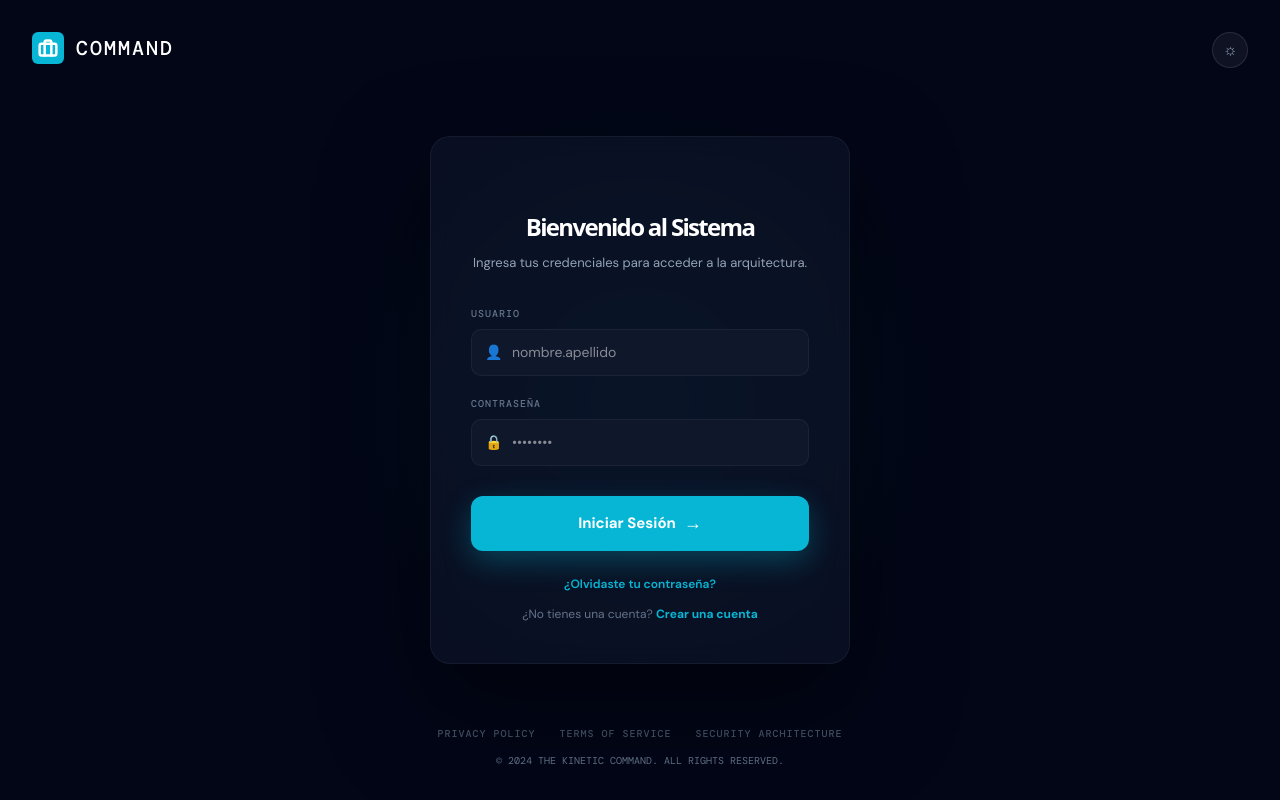
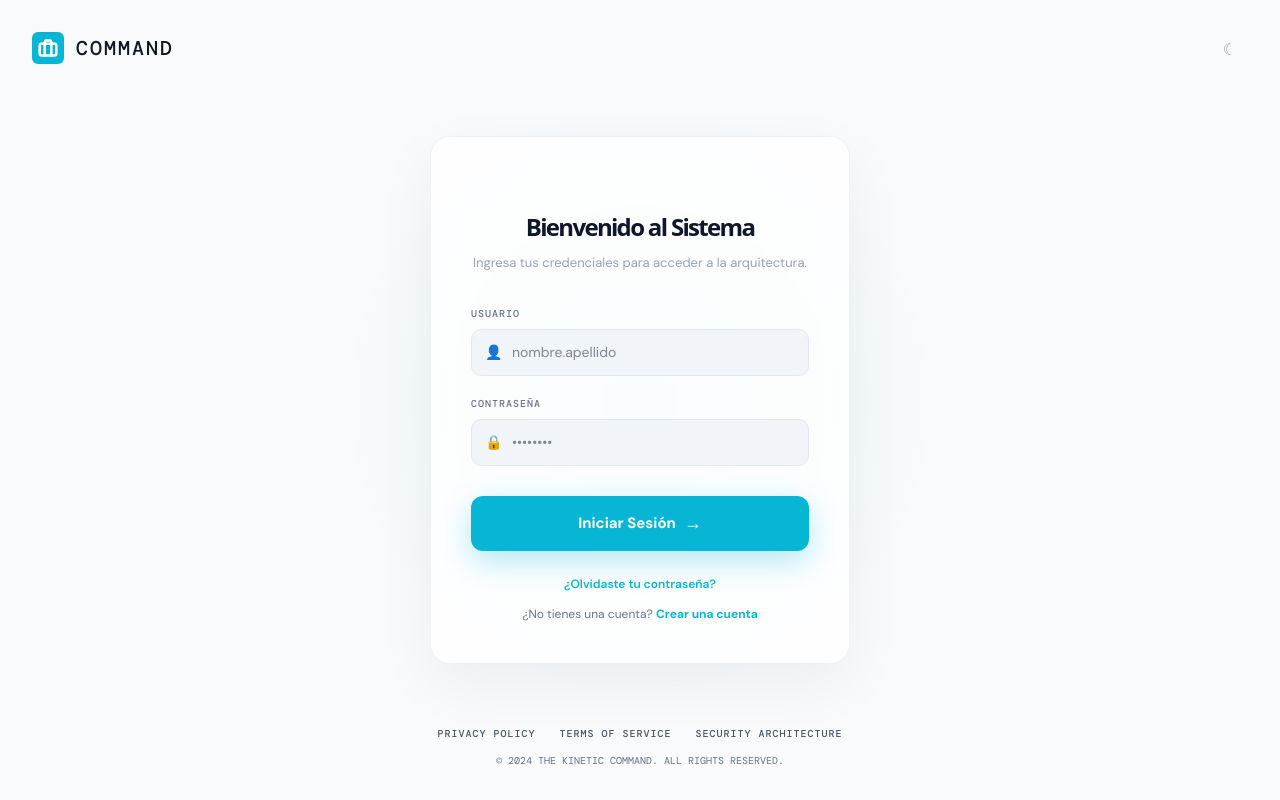
Before and after one commit to SergioE-ASY/Gestor-de-flujo-de-trabajo, a React (Vite) app in the folder Frontend/: page /login in a window 1280 px wide. Built offline with nearby package versions, Linux system fonts and the light colour scheme; data requests are answered from the project's data file; a web font is replaced by a local one.

Commit message:
fix: login ligth mode fixed

```diff
--- a/Frontend/src/pages/LoginPage.tsx
+++ b/Frontend/src/pages/LoginPage.tsx
@@ -1,4 +1,4 @@
-import { useState } from "react";
+import React, { useState, useEffect } from "react";
 import { useData } from "../context/DataContext";
 import { useNavigate } from "react-router-dom";
 import "../styles/Login.css";
@@ -10,6 +10,22 @@ export default function LoginPage() {
   const [password, setPassword] = useState("");
   const [error, setError] = useState("");
   const [loading, setLoading] = useState(false);
+  const [isDark, setIsDark] = useState(false);
+
+  useEffect(() => {
+    const isDarkMode = document.documentElement.classList.contains("dark");
+    setIsDark(isDarkMode);
+  }, []);
+
+  const toggleDarkMode = () => {
+    if (isDark) {
+      document.documentElement.classList.remove("dark");
+      setIsDark(false);
+    } else {
+      document.documentElement.classList.add("dark");
+      setIsDark(true);
+    }
+  };
 
   const handleSubmit = async (e: React.FormEvent) => {
     e.preventDefault();
@@ -39,8 +55,8 @@ export default function LoginPage() {
         <div className="login-logo-text">COMMAND</div>
       </header>
 
-      <button className="theme-toggle-login">
-        <span>☼</span>
+      <button className="theme-toggle-login" onClick={toggleDarkMode}>
+        <span>{isDark ? "☼" : "☾"}</span>
       </button>
 
       <main className="login-card">
--- a/Frontend/src/styles/Login.css
+++ b/Frontend/src/styles/Login.css
@@ -4,17 +4,17 @@
   flex-direction: column;
   align-items: center;
   justify-content: center;
-  background: #020617; /* Base very dark */
+  background: #f8fafc; /* Light default */
   font-family: 'DM Sans', sans-serif;
-  color: #fff;
+  color: #0f172a; /* Light default */
   padding: 20px;
   position: relative;
   overflow: hidden;
 }
 
-body.light-mode .login-page {
-  background: #f8fafc;
-  color: #0f172a;
+:root.dark .login-page {
+  background: #020617;
+  color: #fff;
 }
 
 /* Background Gradients */
@@ -74,20 +74,20 @@ body.light-mode .login-page {
 .login-card {
   width: 100%;
   max-width: 420px;
-  background: rgba(15, 23, 42, 0.6);
+  background: rgba(255, 255, 255, 0.8); /* Light default */
   backdrop-filter: blur(12px);
-  border: 1px solid rgba(255, 255, 255, 0.05);
+  border: 1px solid rgba(0, 0, 0, 0.05); /* Light default */
   border-radius: 20px;
   padding: 40px;
-  box-shadow: 0 40px 100px rgba(0, 0, 0, 0.5);
+  box-shadow: 0 20px 60px rgba(0, 0, 0, 0.05); /* Light default */
   z-index: 10;
   animation: loginFadeIn 0.8s ease-out;
 }
 
-body.light-mode .login-card {
-  background: rgba(255, 255, 255, 0.8);
-  border-color: rgba(0, 0, 0, 0.05);
-  box-shadow: 0 20px 60px rgba(0, 0, 0, 0.05);
+:root.dark .login-card {
+  background: rgba(15, 23, 42, 0.6);
+  border-color: rgba(255, 255, 255, 0.05);
+  box-shadow: 0 40px 100px rgba(0, 0, 0, 0.5);
 }
 
 @keyframes loginFadeIn {
@@ -104,11 +104,11 @@ body.light-mode .login-card {
   font-size: 24px;
   font-weight: 800;
   margin-bottom: 8px;
-  color: #fff;
+  color: #0f172a; /* Light default */
 }
 
-body.light-mode .login-card-title {
-  color: #0f172a;
+:root.dark .login-card-title {
+  color: #fff;
 }
 
 .login-card-subtitle {
@@ -153,19 +153,19 @@ body.light-mode .login-card-title {
 
 .login-input {
   width: 100%;
-  background: #0f172a;
-  border: 1px solid rgba(255, 255, 255, 0.05);
+  background: #f1f5f9; /* Light default */
+  border: 1px solid #e2e8f0; /* Light default */
   border-radius: 10px;
   padding: 12px 14px 12px 40px;
-  color: #fff;
+  color: #0f172a; /* Light default */
   font-size: 14px;
   transition: all 0.2s;
 }
 
-body.light-mode .login-input {
-  background: #f1f5f9;
-  border-color: #e2e8f0;
-  color: #0f172a;
+:root.dark .login-input {
+  background: #0f172a;
+  border-color: rgba(255, 255, 255, 0.05);
+  color: #fff;
 }
 
 .login-input:focus {
```
